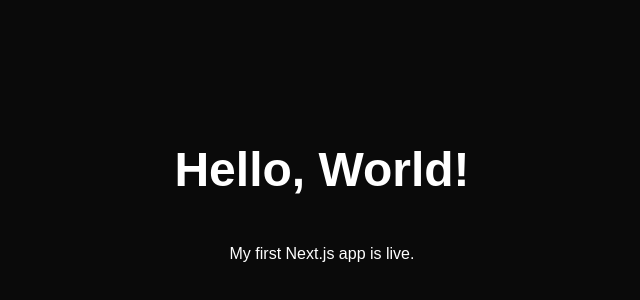
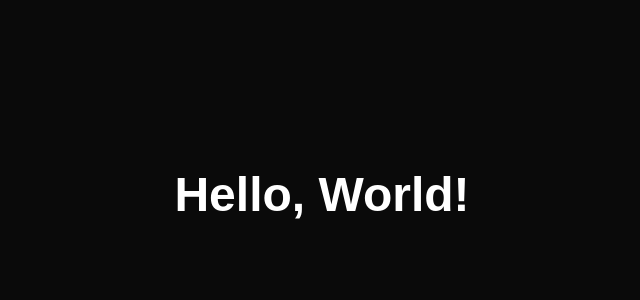
Before and after one commit to keira-columbia/genai-hello-world, a Next.js app: page / in a window 1280 px wide. Shown: the part 206-506 px from the top of the page, without its empty margins (318-958 px from the left). Built offline with nearby package versions, Linux system fonts and the light colour scheme.

Commit message:
Show Hello World

```diff
--- a/app/layout.js
+++ b/app/layout.js
@@ -2,7 +2,7 @@ import "./globals.css";
 
 export const metadata = {
   title: "Hello World",
-  description: "My first Next.js app",
+  description: "Hello World",
 };
 
 export default function RootLayout({ children }) {
--- a/app/page.js
+++ b/app/page.js
@@ -2,7 +2,6 @@ export default function Home() {
   return (
     <main>
       <h1>Hello, World!</h1>
-      <p>My first Next.js app is live.</p>
     </main>
   );
 }
```
